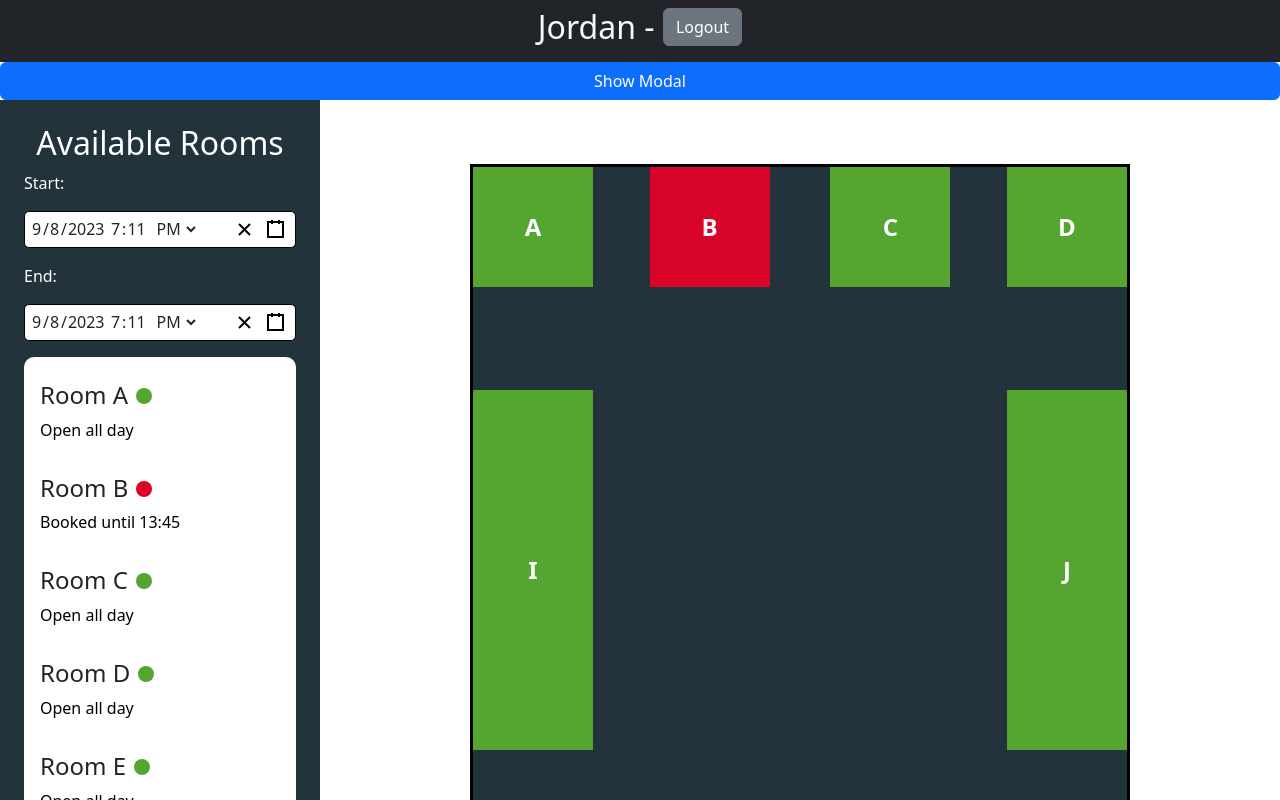
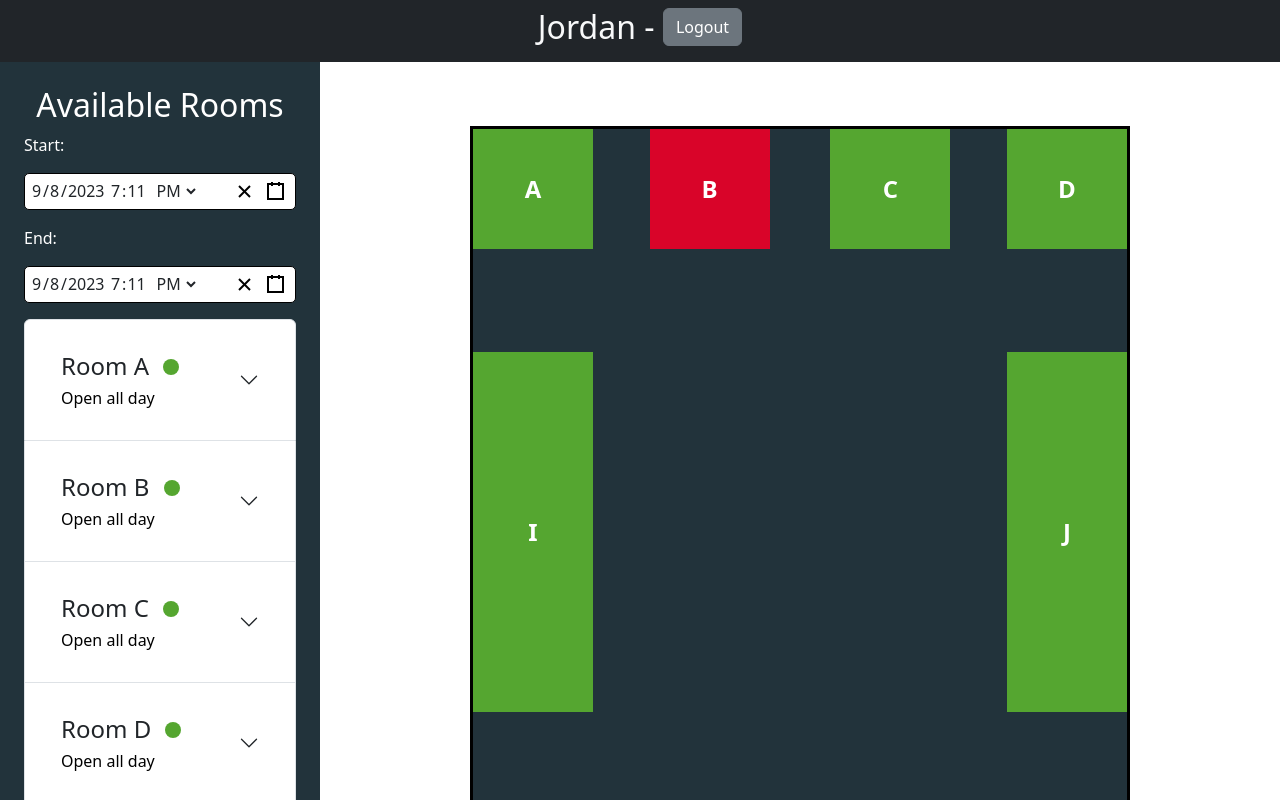
Before and after one commit to jcook3195/synbooking-frontend, a React (Create React App) app: page / in a window 1280 px wide. Both pictures are taken after a click on the button "Login". Shown: the top 800 px of the page. Built offline with nearby package versions, Linux system fonts and the light colour scheme; no server answers.

Commit message:
added some state management for the rooms

```diff
--- a/src/components/RoomList/RoomList.js
+++ b/src/components/RoomList/RoomList.js
@@ -1,13 +1,30 @@
 import React from "react";
+import Accordion from "react-bootstrap/Accordion";
+import { useSelector } from "react-redux";
 
 import RoomsListItem from "./RoomListItem/RoomListItem";
 
 import "./RoomList.scss";
 
 const RoomList = () => {
+  // redux
+  const roomsState = useSelector((state) => state.meetings.rooms);
+
   return (
-    <div id="room-list">
+    <>
+      <Accordion>
+        {Object.entries(roomsState).map((entry) => {
+          return (
             <RoomsListItem
+              roomName={entry[0].toString().toLowerCase()}
+              roomStatus="Open all day"
+              roomAvailability="available"
+              roomId={entry[1]}
+              key={entry[1]}
+            />
+          );
+        })}
+        {/* <RoomsListItem
           roomName="a"
           roomStatus="Open all day"
           roomAvailability="available"
@@ -56,8 +73,9 @@ const RoomList = () => {
           roomName="j"
           roomStatus="Open all day"
           roomAvailability="available"
-      />
-    </div>
+        /> */}
+      </Accordion>
+    </>
   );
 };
 
--- a/src/components/RoomList/RoomListItem/RoomListItem.js
+++ b/src/components/RoomList/RoomListItem/RoomListItem.js
@@ -1,18 +1,52 @@
 import React from "react";
+import { useDispatch } from "react-redux";
+import Accordion from "react-bootstrap/Accordion";
 
 import AvailabilityCircle from "../../UI/AvailabilityCircle/AvailabilityCircle";
+import Button from "../../UI/Button/Button";
+
+import { modalActions } from "../../../store/modalStore";
+import { meetingActions } from "../../../store/meetingStore";
 
 import "./RoomListItem.scss";
 
 const RoomsListItem = (props) => {
+  // redux
+  const dispatch = useDispatch();
+
+  const modalShowButtonClickHandler = (roomId) => {
+    dispatch(modalActions.showModal());
+    dispatch(meetingActions.setSelectedRoom(roomId));
+  };
+
   return (
-    <div id={"room-list-" + props.roomName} className="room-list-item">
-      <h4>
-        Room {props.roomName.toUpperCase()}
-        <AvailabilityCircle availability={props.roomAvailability} />
-      </h4>
-      <p>{props.roomStatus}</p>
-    </div>
+    <>
+      <Accordion.Item
+        eventKey={props.roomName.toUpperCase()}
+        id={"room-list-" + props.roomName}
+        className="room-list-item accordion-item"
+      >
+        <Accordion.Header>
+          <div className="accordion-title-content">
+            <h4>
+              Room {props.roomName.toUpperCase()}{" "}
+              <AvailabilityCircle availability={props.roomAvailability} />
+            </h4>
+            <p>{props.roomStatus}</p>
+          </div>
+        </Accordion.Header>
+        <Accordion.Body>
+          <Button
+            type="button"
+            id="showModalButton"
+            classNames="btn-primary"
+            onClick={() => modalShowButtonClickHandler(props.roomId)}
+          >
+            Create Meeting
+          </Button>
+        </Accordion.Body>
+      </Accordion.Item>
+    </>
   );
 };
 
--- a/src/components/RoomList/RoomListItem/RoomListItem.scss
+++ b/src/components/RoomList/RoomListItem/RoomListItem.scss
@@ -1,6 +1,5 @@
 .room-list-item {
   padding: 1rem;
-  transition: background-color 0.5s ease;
 
   p {
     margin-bottom: 0;
@@ -10,6 +9,16 @@
   &:hover,
   &.hovered {
     cursor: pointer;
-    background-color: #dedede;
+  }
+
+  .accordion-header {
+    .accordion-button {
+      &:focus,
+      &:not(.collapsed) {
+        background-color: #fff;
+        border: none;
+        box-shadow: none;
+      }
+    }
   }
 }
--- a/src/components/UI/Alert/CustomAlert.js
+++ b/src/components/UI/Alert/CustomAlert.js
@@ -1,10 +1,14 @@
 import React from "react";
 import Alert from "react-bootstrap/Alert";
+
+import "./CustomAlert.scss";
 
 const CustomAlert = (props) => {
   return (
     <>
-      <Alert variant={props.type}>{props.children}</Alert>
+      <Alert variant={props.type} dismissible>
+        {props.children}
+      </Alert>
     </>
   );
 };
--- /dev/null
+++ b/src/components/UI/Alert/CustomAlert.scss
@@ -0,0 +1,6 @@
+.alert {
+  position: fixed;
+  width: 20%;
+  right: 6%;
+  z-index: 9999;
+}
--- a/src/components/UI/Modal/AddMeetingModal/AddMeetingModal.js
+++ b/src/components/UI/Modal/AddMeetingModal/AddMeetingModal.js
@@ -18,19 +18,22 @@ const AddMeetingModal = () => {
   // redux
   const dispatch = useDispatch();
   const modalState = useSelector((state) => state.modals.showModal);
+  const selectedRoomState = useSelector((state) => state.meetings.selectedRoom);
 
   const modalHideHandler = () => {
     dispatch(modalActions.hideModal());
   };
 
-  const alertShowHandler = () => {
+  const alertShowHandler = (type, message) => {
     dispatch(alertActions.showAlert());
+    dispatch(alertActions.setAlertType(type));
+    dispatch(alertActions.setAlertMessage(message));
   };
 
-  const alertHideTimeout = () => {
+  const alertHideTimeout = (interval) => {
     setTimeout(() => {
       dispatch(alertActions.hideAlert());
-    }, 5000);
+    }, interval);
   };
 
   const handleFormSubmit = (e) => {
@@ -38,15 +41,18 @@ const AddMeetingModal = () => {
     const formFields = e.target;
 
     let loggedInUser = JSON.parse(localStorage.getItem("user"))["userId"];
+    let roomId = selectedRoomState;
     let meetingName = formFields[0].value;
     let meetingDescription = formFields[1].value;
     let startDateTime = formFields[2].value;
     let endDateTime = formFields[11].value;
     let attendees = formFields[20].value;
 
+    console.log(roomId);
+
     let data = JSON.stringify({
       user: loggedInUser,
-      room: "A",
+      room: roomId,
       title: meetingName,
       description: meetingDescription,
       startDateTime: startDateTime,
@@ -71,14 +77,16 @@ const AddMeetingModal = () => {
 
         // close the modal after meeting is added successfully
         modalHideHandler();
-        // show and hide alert after 5 secons
-        alertShowHandler();
-        alertHideTimeout();
+        // show and hide alert after 5 seconds
+        alertShowHandler("success", "Meeting was added successfully.");
+        alertHideTimeout(5000);
       })
       .catch((err) => {
         console.error(err);
+        alertShowHandler("danger", "There was an error adding a meeting.");
       });
   };
+
   return (
     <CustomModal
       heading="Add a Meeting"
--- a/src/components/UI/Modal/CustomModal.js
+++ b/src/components/UI/Modal/CustomModal.js
@@ -1,7 +1,13 @@
 import React from "react";
 import Modal from "react-bootstrap/Modal";
+import { useDispatch } from "react-redux";
+
+import { modalActions } from "../../../store/modalStore";
 
 const CustomModal = (props) => {
+  // redux
+  const dispatch = useDispatch();
+
   return (
     <Modal
       {...props}
--- a/src/pages/MeetingScheduler.js
+++ b/src/pages/MeetingScheduler.js
@@ -1,26 +1,21 @@
 import React, { useEffect } from "react";
 import { useNavigate } from "react-router";
-import { useSelector, useDispatch } from "react-redux";
+import { useSelector } from "react-redux";
 import axios from "axios";
 
 import Container from "../components/Layout/Container";
 import RoomColumn from "../components/Layout/RoomColumn/RoomColumn";
 import MapColumn from "../components/Layout/MapColumn/MapColumn";
 import AddMeetingModal from "../components/UI/Modal/AddMeetingModal/AddMeetingModal";
-import Button from "../components/UI/Button/Button";
 import CustomAlert from "../components/UI/Alert/CustomAlert";
 
-import { modalActions } from "../store/modalStore";
-
-const MeetingScheduler = (props) => {
+const MeetingScheduler = () => {
   const navigate = useNavigate();
 
-  // redux
-  const dispatch = useDispatch();
-
-  const roomsState = useSelector((state) => state.meetings.rooms);
   const meetingsState = useSelector((state) => state.meetings.meetings);
-  const alertState = useSelector((state) => state.alerts.showAlert);
+  const showAlertState = useSelector((state) => state.alerts.showAlert);
+  const alertTypeState = useSelector((state) => state.alerts.alertType);
+  const alertMessageState = useSelector((state) => state.alerts.alertMessage);
 
   const getRooms = async () => {
     const res = await axios
@@ -48,10 +43,6 @@ const MeetingScheduler = (props) => {
     return await res;
   };
 
-  const modalShowButtonClickHandler = () => {
-    dispatch(modalActions.showModal());
-  };
-
   useEffect(() => {
     // check if someone is logged in, if not then redirect
     const loggedInUser = localStorage.getItem("user");
@@ -63,38 +54,28 @@ const MeetingScheduler = (props) => {
 
     // let rooms = getRooms();
     // let meetings = getMeetings();
-
-    console.log("ALERTS: " + alertState);
   });
 
-  useEffect(() => {
-    // get the rooms and meetings
-    let rooms = getRooms();
-    let meetings = getMeetings();
+  // useEffect(() => {
+  //   // get the rooms and meetings
+  //   let rooms = getRooms();
+  //   let meetings = getMeetings();
 
-    console.log("ROOMS2");
-    console.log(rooms);
+  //   console.log("ROOMS2");
+  //   console.log(rooms);
 
-    console.log("MEETINGS2");
-    console.log(meetings);
-  }, [roomsState, meetingsState]);
+  //   console.log("MEETINGS2");
+  //   console.log(meetings);
+  // }, [meetingsState]);
 
   return (
     <div id="meeting-scheduler">
       <Container>
-        {alertState ? (
-          <CustomAlert type="success">Meeting succesfully added</CustomAlert>
+        {showAlertState ? (
+          <CustomAlert type={alertTypeState}>{alertMessageState}</CustomAlert>
         ) : (
           <></>
         )}
-        <Button
-          type="button"
-          id="showModalButton"
-          classNames="btn-primary"
-          onClick={modalShowButtonClickHandler}
-        >
-          Show Modal
-        </Button>
         <RoomColumn />
         <MapColumn />
         <AddMeetingModal />
--- a/src/store/alertStore.js
+++ b/src/store/alertStore.js
@@ -1,6 +1,10 @@
 import { createSlice } from "@reduxjs/toolkit";
 
-const initialState = { showAlert: false };
+const initialState = {
+  showAlert: false,
+  alertType: "danger",
+  alertMessage: "Test notification.",
+};
 
 const alertSlice = createSlice({
   name: "alert",
@@ -12,6 +16,12 @@ const alertSlice = createSlice({
     hideAlert(state) {
       state.showAlert = false;
     },
+    setAlertType(state, data) {
+      state.alertType = data.payload;
+    },
+    setAlertMessage(state, data) {
+      state.alertMessage = data.payload;
+    },
   },
 });
 
--- a/src/store/meetingStore.js
+++ b/src/store/meetingStore.js
@@ -14,7 +14,19 @@ const initialState = {
     J: false,
   },
   meetings: {},
-  rooms: {},
+  rooms: {
+    A: "65008c61e49aed0cfc36f0a1",
+    B: "65008c68e49aed0cfc36f0a2",
+    C: "65008c75e49aed0cfc36f0a3",
+    D: "65008c7ae49aed0cfc36f0a4",
+    E: "65008c80e49aed0cfc36f0a5",
+    F: "65008c86e49aed0cfc36f0a6",
+    G: "65008c8ae49aed0cfc36f0a7",
+    H: "65008c93e49aed0cfc36f0a8",
+    I: "65008c98e49aed0cfc36f0a9",
+    J: "65008c9de49aed0cfc36f0aa",
+  },
+  selectedRoom: null,
 };
 
 const meetingSlice = createSlice({
@@ -29,6 +41,12 @@ const meetingSlice = createSlice({
 
       state.roomAvailability = newAvailibility; // update the state array with the new changed array
     },
+    setRooms(state, data) {
+      state.rooms = data.payload;
+    },
+    setSelectedRoom(state, data) {
+      state.selectedRoom = data.payload;
+    },
   },
 });
 
```
Lines whose indentation alone changed are shown as unchanged.
